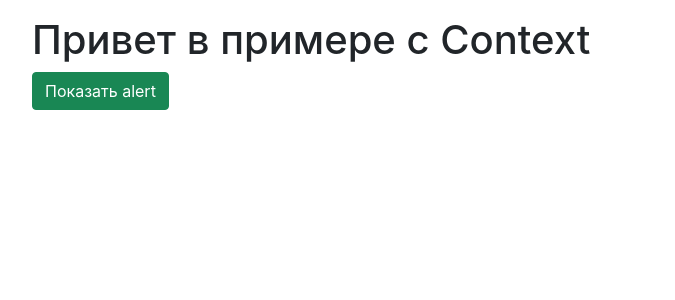
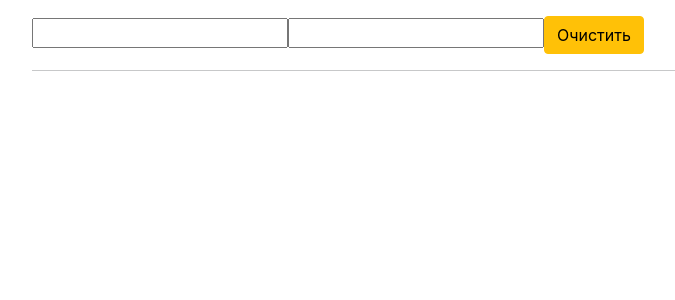
Before and after one commit to MatsievichSasha/learn-React-hooks, a React (Create React App) app: page / in a window 1280 px wide. Shown: the top 300 px of the page, without its empty margins (50-725 px from the left). Built offline with nearby package versions, Linux system fonts and the light colour scheme.

Commit message:
create ourself hooks

```diff
--- a/src/App.js
+++ b/src/App.js
@@ -1,17 +1,95 @@
-import React from "react";
-import Main from "./Main";
-import Alert from "./alert/Alert";
-import { AlertProvider } from "./alert/AlertContext";
+import React, { useEffect, useState } from "react";
+
+//последнее чтомы сделаем это потренируемся создавать свои хуки
+
+//2/ создадим хук который будет следить за какой то перемнной. хуки создаются с префикса use
+//фишкой является то что мы испльзуем те же самые реакт хуки толь уже не внутри реакт компонентов
+
+function useLogger(value) {
+  useEffect(() => {
+    console.log("Value changed", value); //при каждом вводе мы получаем логгер удобно что б дебажить
+  }, [value]);
+}
+
+/* const onChange = (event) => {
+  setValue;
+}; */
+
+function useInput(initialValue) {
+  const [value, setValue] = useState(initialValue);
+
+  const onChange = (event) => {
+    setValue(event.target.value);
+  };
+  //можем усложнить у возвращать еще функцию clear которая очищает этот инпут
+  // для того что бы ее экспортировать
+  const clear = () => setValue("");
+
+  return {
+    bind: {
+      value,
+      onChange,
+    },
+    value,
+    clear
+  };
+  /*   return {
+    value,
+    onChange,
+  }; */
+}
 
 function App() {
+  /*  const [name, setName] = useState(""); */
+
+  // вот пример но два инпута поля заполняются но все можно улучшить:
+
+  /*   const [name, setName] = useState("");
+  const [lastName, setLastName] = useState("");
+
+  const changeHandler = (event) => {
+    setName(event.target.value);
+  };
+
+  const lastNameHandler = (event) => {
+    setLastName(event.target.value);
+  };
 
   return (
-    <AlertProvider>
-      <div className={"container pt-3"}>
-        <Alert></Alert>
-        <Main toggle={()=>{}} />
-      </div>
-    </AlertProvider>
+    <div className={"container pt-3"}>
+      <input type="text" value={name} onChange={changeHandler}></input>
+      <input type="text" value={lastName} onChange={lastNameHandler}></input>
+      <hr></hr>
+      <h1>
+        {name} {lastName}
+      </h1>
+    </div>
+  ); */
+  /*   const changeHandler = (event) => {
+    setName(event.target.value);
+  };
+ */
+
+  const input = useInput(""); // теперь инпут этот объект использует хук useInput у которого значние {value,onChange}
+  const LastNameinput = useInput(""); // теперь инпут этот объект использует хук useInput у которого значние {value,onChange}
+  useLogger(input.value);
+
+  return (
+    <div className={"container pt-3"}>
+      <input
+        type="text"
+        /* value={input.value} onChange={input.onChange} */ {...input.bind} // это делается для того что бы jsx не получал лишних свойств
+      ></input>
+      <input
+        type="text"
+        /* value={input.value} onChange={input.onChange} */ {...LastNameinput.bind}
+      ></input>
+      <button className="btn btn-warning" onClick={()=>input.clear()}> Очистить</button>
+      <hr></hr>
+      <h1>
+        {input.value} {LastNameinput.value}
+      </h1>
+    </div>
   );
 }
 
```
Also changed, not shown: 1 other file (tests, documents, lock files or other folders).
